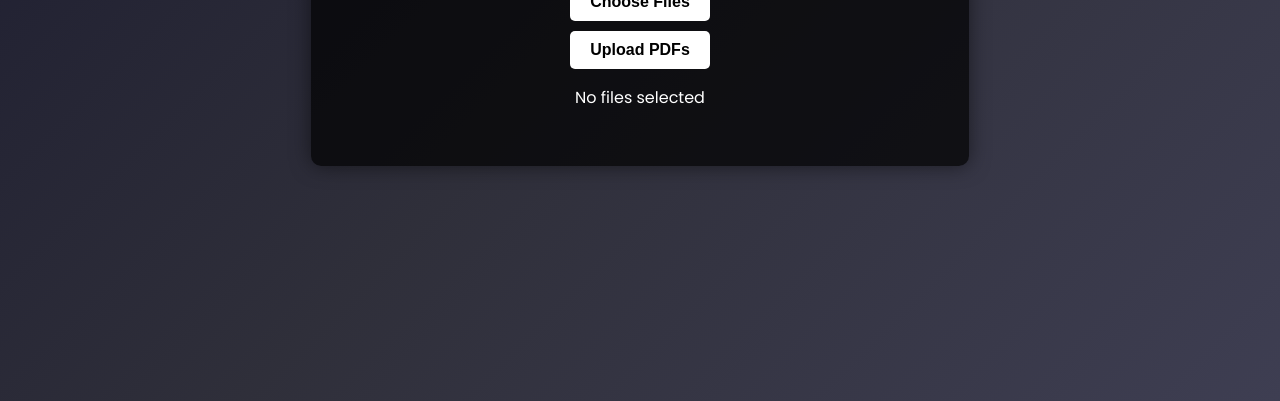
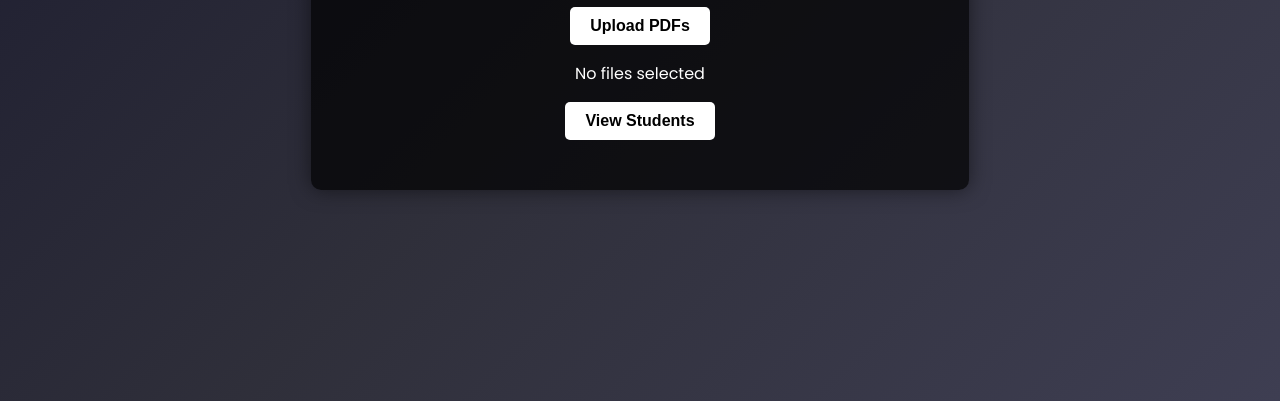
Before and after one commit to KarthikeyanJ04/AcadMaster, a plain HTML site: page templates/faculty_dashboard.html in a window 1280 px wide. Shown: the part 399-800 px from the top of the page. Drawn offline with Linux system fonts and the light colour scheme.

Commit message:
Add View students button

```diff
--- a/templates/faculty_dashboard.html
+++ b/templates/faculty_dashboard.html
@@ -101,6 +101,8 @@
         <!-- Export Button -->
         <button id="export-btn">Export as CSV</button>
 
+        <button id="view-students">View Students</button>
+
         <!-- Results Table -->
         <table id="result-table">
             <thead>
```
